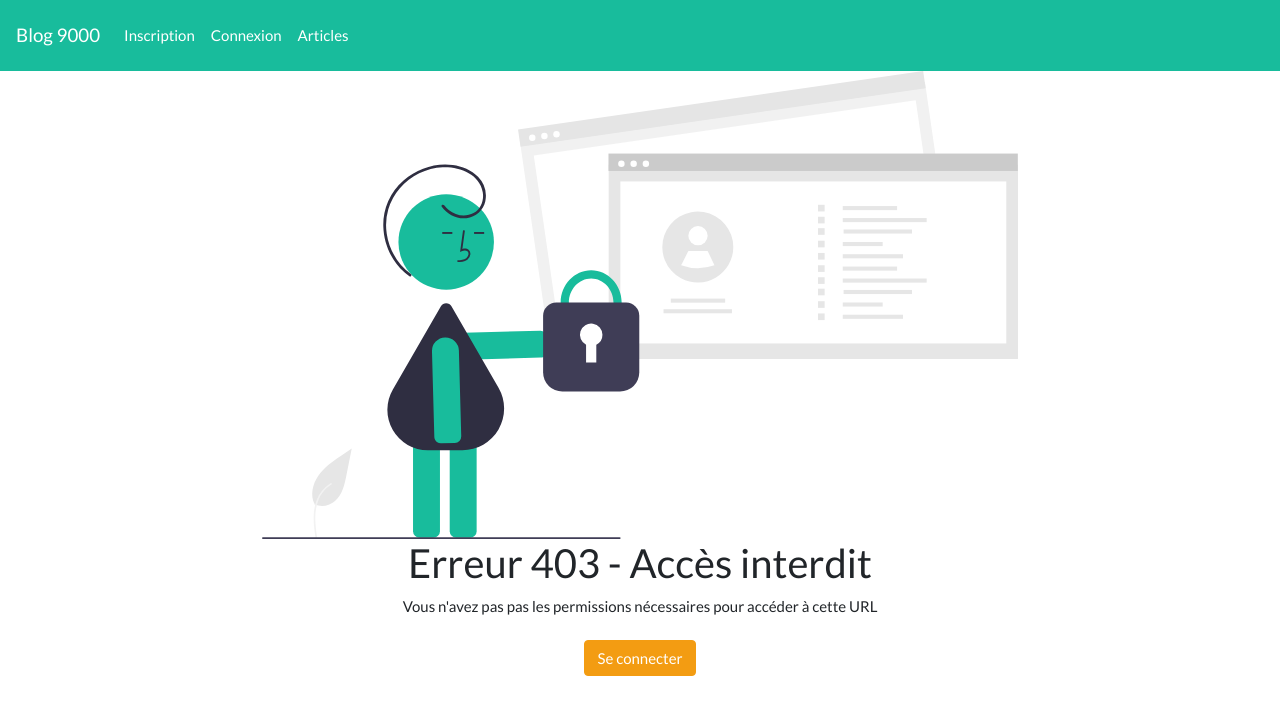
After one commit to fatima-elmouhine/symfony, a Symfony app: template templates/bundles/TwigBundle/Exception/error403.html.twig in a window 1280 px wide. The commit adds this page. Shown: the top 715 px of the page. Run offline with Twig, Linux system fonts and the light colour scheme; the template is opened without the code that fills it, so the values that code supplies are empty; some libraries are stand-ins or nearby versions.

Commit message:
Ajout de page d'erreur personnalisé en 404 et 403

```diff
--- a/src/Controller/ArticleController.php
+++ b/src/Controller/ArticleController.php
@@ -62,7 +62,10 @@ class ArticleController extends AbstractController
     {
         $article = $repo->find($id);
         $comments = $commentRepo->findBy(['id_article' => $id]);
-
+        if(!$article){
+            throw $this->createNotFoundException('L\'Article n\'existe pas');
+            // return $this->redirectToRoute('articles');
+        }
         $commentForm = $this->createForm(CommentFormType::class, new Comment());
         $commentForm->handleRequest($request);
         if ($commentForm->isSubmitted() && $commentForm->isValid()) {
--- a/templates/base.html.twig
+++ b/templates/base.html.twig
@@ -4,8 +4,12 @@
         <meta charset="UTF-8">
         <title>{% block title %}Blog 9000{% endblock %}</title>
         <link rel="stylesheet" href="https://bootswatch.com/4/flatly/bootstrap.min.css">
+{% if (css  is defined) %}
+        <link rel="stylesheet" href="{{ asset(css) }}">
+{% else %}
+        <link rel="stylesheet" href="{{ asset('css/style.css') }}">
+{% endif %}
 
-        <link rel="stylesheet" href="{{ asset(css) }}">
         <script src="/bootstrap-5.0.2-dist/js/bootstrap.min.js"></script>
             <script src="https://ajax.googleapis.com/ajax/libs/jquery/3.6.0/jquery.min.js"></script>
     <script src="https://cdn.jsdelivr.net/npm/bootstrap@5.2.0-beta1/dist/js/bootstrap.bundle.min.js"></script>
--- a/templates/blog/index.html.twig
+++ b/templates/blog/index.html.twig
@@ -1,7 +1,9 @@
 {% extends 'base.html.twig' %}
 
 {% block body %}
-<h1> Bienvenue dans ce blog</h1>
+<div class="container d-flex flex-column align-items-center" style="margin-top:40px;padding-bottom:40px">
+<h1> Bienvenue sur blog 9000</h1>
+    <img style="width:40%;" src="/images/home.svg">
 
     <p>Lorem Ipsum is simply dummy text of the printing and typesetting industry. Lorem Ipsum has been the industry's standard dummy text ever since the 1500s,
     when an unknown printer took a galley of type and scrambled it to make a type specimen book. It has survived not only five centuries, but also the leap into
@@ -12,5 +14,5 @@
     when an unknown printer took a galley of type and scrambled it to make a type specimen book. It has survived not only five centuries, but also the leap into
     electronic typesetting, remaining essentially unchanged. It was popularised in the 1960s with the release of Letraset sheets containing Lorem Ipsum passages,
     and more recently with desktop publishing software like Aldus PageMaker including versions of Lorem Ipsum.</p>
-
+</div>
  {% endblock %}
--- /dev/null
+++ b/templates/bundles/TwigBundle/Exception/error403.html.twig
@@ -0,0 +1,17 @@
+{% extends 'base.html.twig' %}
+
+{% block title %}
+    Accès interdit
+{% endblock %}
+
+{% block body %}
+    <div class="container d-flex flex-column align-items-center">
+    <img style="width:70%;" src="/images/403.svg">
+
+    <h2>Erreur 403 - Accès interdit</h2>
+    <p class="text-center">
+        Vous n'avez pas pas les permissions nécessaires pour accéder à cette URL <br/><br/>
+        <a class="btn btn-warning" href="{{ path('signup') }}">Se connecter</a>
+    </p>
+    </div>
+{% endblock %}
```
Also changed, not shown: templates/bundles/TwigBundle/Exception/error404.html.twig (added, +19 -0 lines), public/images/403.svg (added), public/images/404.svg (added), public/images/home.svg (added). Lines whose indentation alone changed are shown as unchanged.
